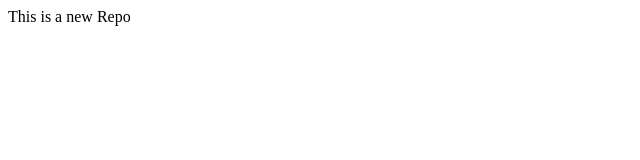
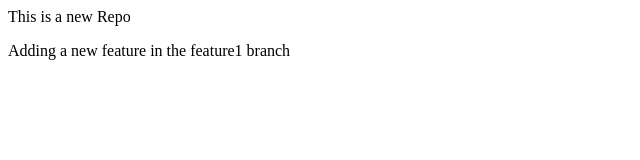
Before and after one commit to nargisnoor/localrepo, a plain HTML site: page index.html in a window 1280 px wide. Shown: the whole page, without its empty margins (0-640 px from the left). Drawn offline with Linux system fonts and the light colour scheme.

Commit message:
Added in the feature1 branch

```diff
--- a/index.html
+++ b/index.html
@@ -1 +1,2 @@
 <p>This is a new Repo</p>
+<p>Adding a new feature in the feature1 branch</p>
```
